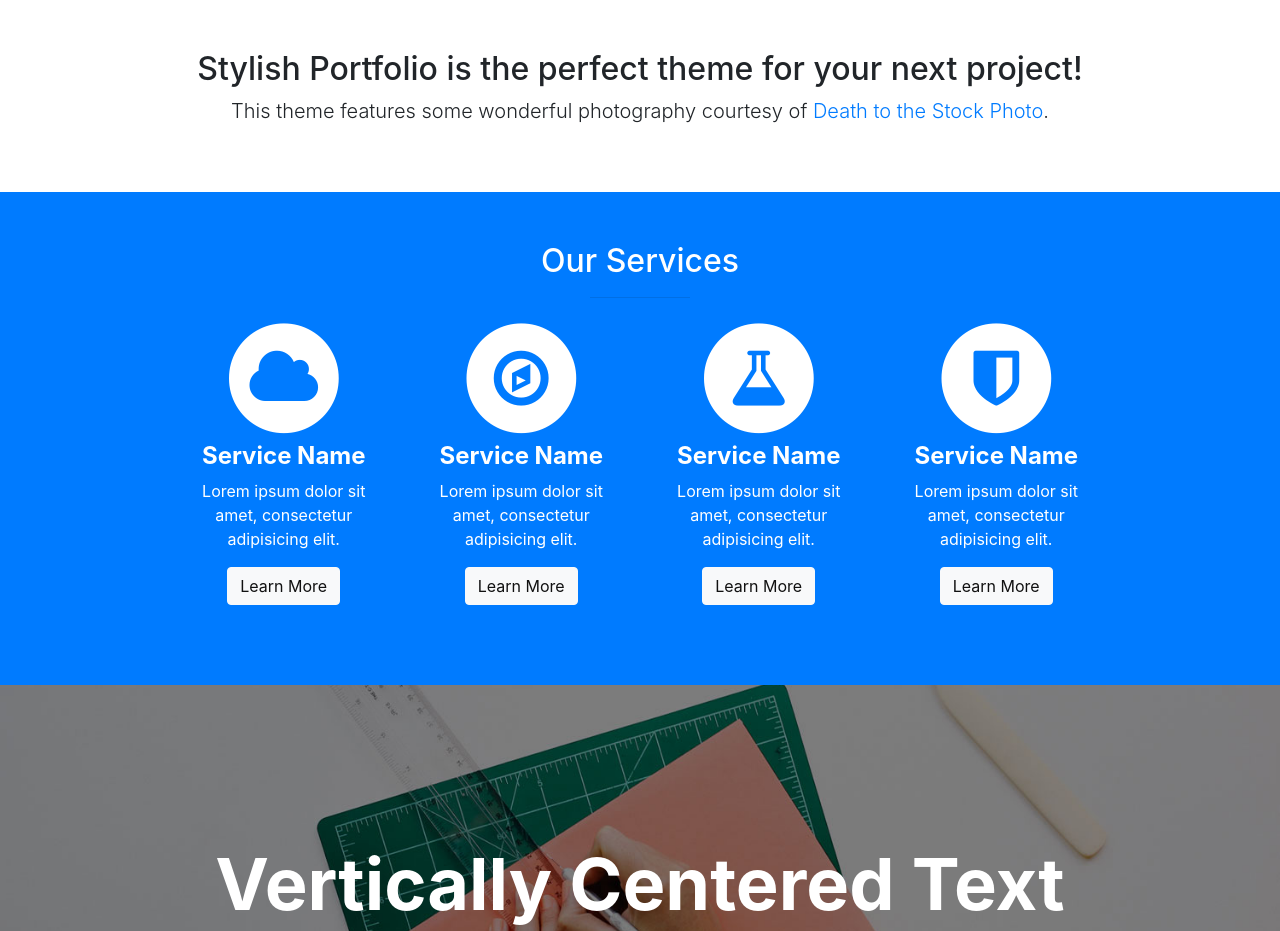
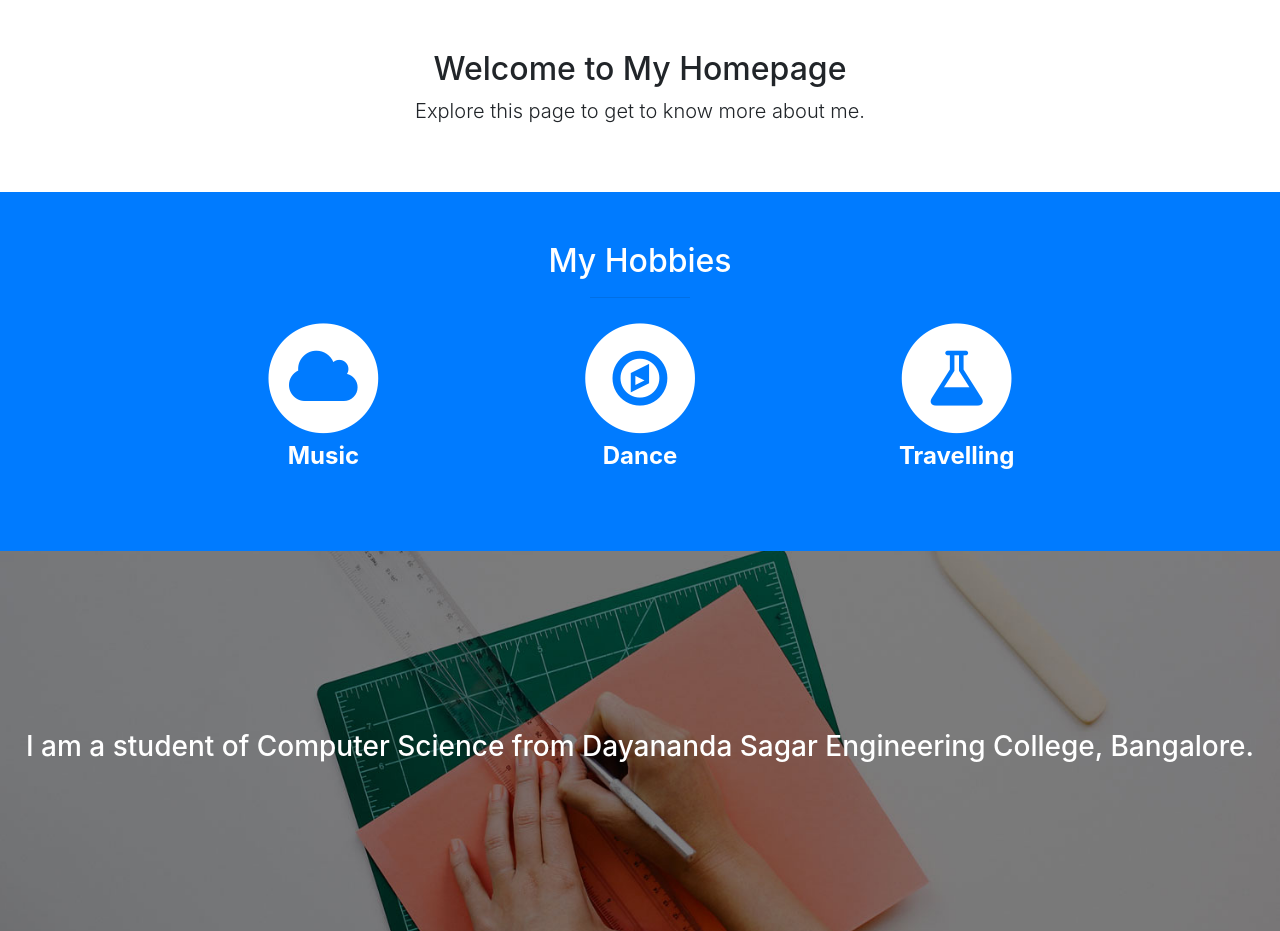
Before and after one commit to surabhishukla0019/profile, a website with bundled scripts: page index.html in a window 1280 px wide. Shown: the part 800-1731 px from the top of the page. Built offline with nearby package versions, Linux system fonts and the light colour scheme.

Commit message:
Changed data till Vertically Aligned Text

```diff
--- a/index.html
+++ b/index.html
@@ -57,7 +57,7 @@
     <header class="header" id="top">
       <div class="text-vertical-center">
         <h1>Surabhi Shukla</h1>
-        <h3>A passionate &amp; Computer Science Student</h3>
+        <h3>An aspiring Computer Science Engineering</h3>
         <br>
         <a href="#about" class="btn btn-dark btn-lg js-scroll-trigger">Find Out More</a>
       </div>
@@ -66,9 +66,8 @@
     <!-- About -->
     <section id="about" class="about">
       <div class="container text-center">
-        <h2>Stylish Portfolio is the perfect theme for your next project!</h2>
-        <p class="lead">This theme features some wonderful photography courtesy of
-          <a target="_blank" href="http://join.deathtothestockphoto.com/">Death to the Stock Photo</a>.</p>
+        <h2>Welcome to My Homepage</h2>
+        <p class="lead">Explore this page to get to know more about me.</p>
       </div>
       <!-- /.container -->
     </section>
@@ -78,59 +77,40 @@
       <div class="container">
         <div class="row text-center">
           <div class="col-lg-10 mx-auto">
-            <h2>Our Services</h2>
+            <h2>My Hobbies</h2>
             <hr class="small">
             <div class="row">
-              <div class="col-md-3 col-sm-6">
+              <div class="col-md-4 col-sm-12">
                 <div class="service-item">
                   <span class="fa-stack fa-4x">
                     <i class="fa fa-circle fa-stack-2x"></i>
                     <i class="fa fa-cloud fa-stack-1x text-primary"></i>
                   </span>
                   <h4>
-                    <strong>Service Name</strong>
+                    <strong>Music</strong>
                   </h4>
-                  <p>Lorem ipsum dolor sit amet, consectetur adipisicing elit.</p>
-                  <a href="#" class="btn btn-light">Learn More</a>
                 </div>
               </div>
-              <div class="col-md-3 col-sm-6">
+              <div class="col-md-4 col-sm-12">
                 <div class="service-item">
                   <span class="fa-stack fa-4x">
                     <i class="fa fa-circle fa-stack-2x"></i>
                     <i class="fa fa-compass fa-stack-1x text-primary"></i>
                   </span>
                   <h4>
-                    <strong>Service Name</strong>
+                    <strong>Dance</strong>
                   </h4>
-                  <p>Lorem ipsum dolor sit amet, consectetur adipisicing elit.</p>
-                  <a href="#" class="btn btn-light">Learn More</a>
                 </div>
               </div>
-              <div class="col-md-3 col-sm-6">
+              <div class="col-md-4 col-sm-12">
                 <div class="service-item">
                   <span class="fa-stack fa-4x">
                     <i class="fa fa-circle fa-stack-2x"></i>
                     <i class="fa fa-flask fa-stack-1x text-primary"></i>
                   </span>
                   <h4>
-                    <strong>Service Name</strong>
+                    <strong>Travelling</strong>
                   </h4>
-                  <p>Lorem ipsum dolor sit amet, consectetur adipisicing elit.</p>
-                  <a href="#" class="btn btn-light">Learn More</a>
-                </div>
-              </div>
-              <div class="col-md-3 col-sm-6">
-                <div class="service-item">
-                  <span class="fa-stack fa-4x">
-                    <i class="fa fa-circle fa-stack-2x"></i>
-                    <i class="fa fa-shield fa-stack-1x text-primary"></i>
-                  </span>
-                  <h4>
-                    <strong>Service Name</strong>
-                  </h4>
-                  <p>Lorem ipsum dolor sit amet, consectetur adipisicing elit.</p>
-                  <a href="#" class="btn btn-light">Learn More</a>
                 </div>
               </div>
             </div>
@@ -146,7 +126,7 @@
     <!-- Callout -->
     <aside class="callout">
       <div class="text-vertical-center">
-        <h1>Vertically Centered Text</h1>
+        <h3>I am a student of Computer Science from Dayananda Sagar Engineering College, Bangalore.</h3>
       </div>
     </aside>
 
```
